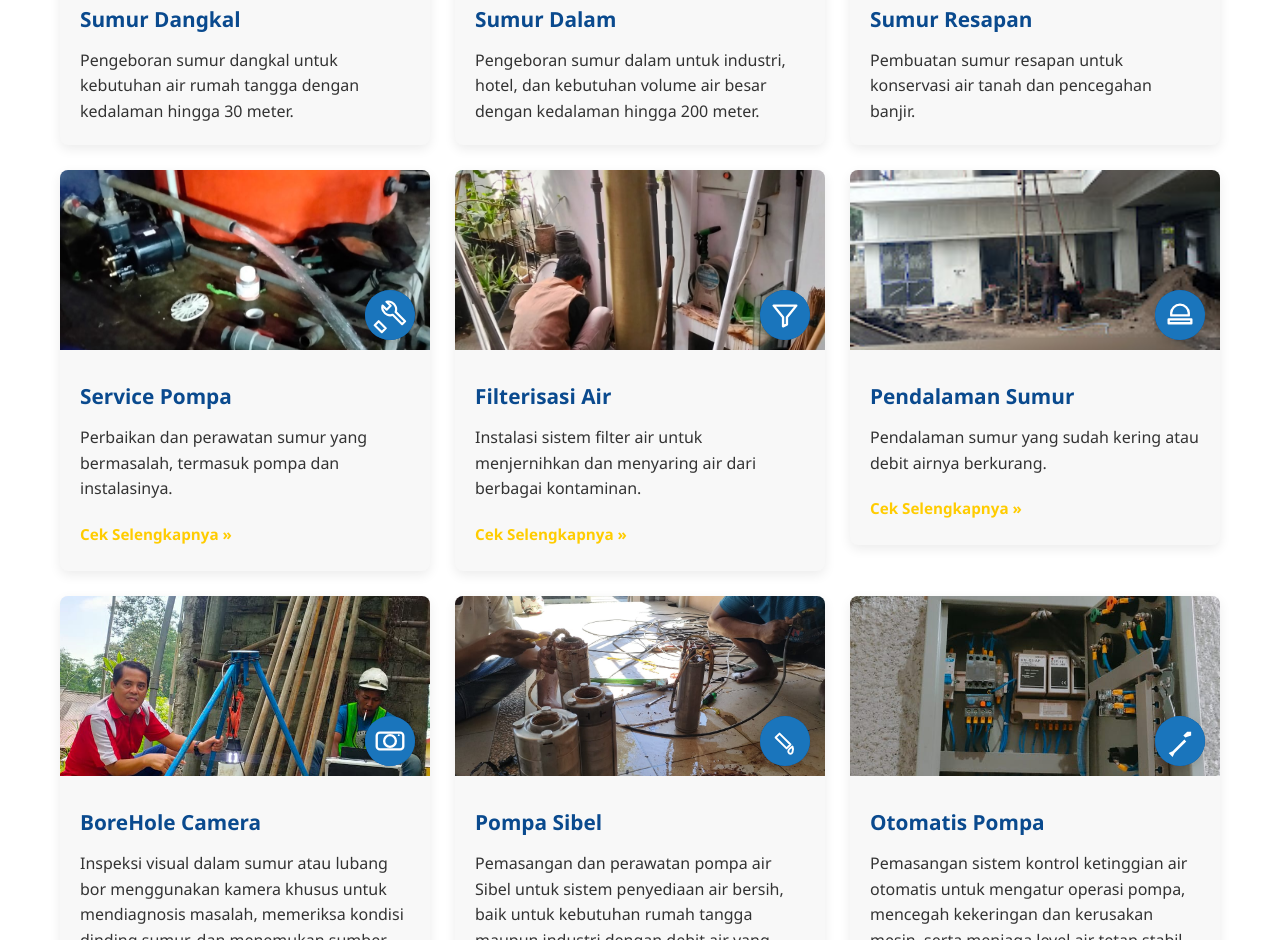
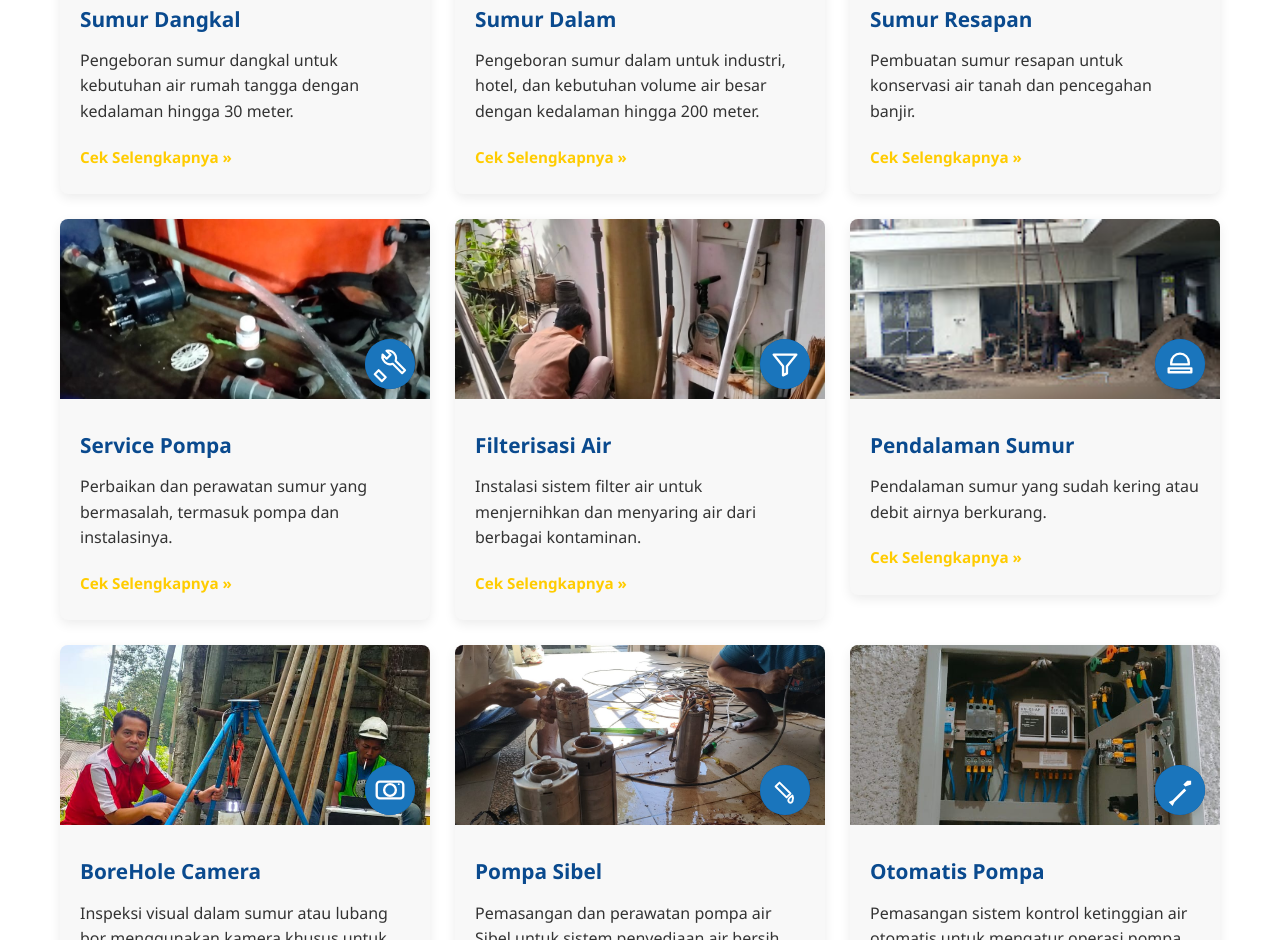
Before and after one commit to Surya-Abadi-Elektrik/suryaabadi.github.io, a plain HTML site: page index.html in a window 1280 px wide. Shown: the part 1467-2407 px from the top of the page. Drawn offline with Linux system fonts and the light colour scheme.

Commit message:
Update index.html

```diff
--- a/index.html
+++ b/index.html
@@ -1046,6 +1046,7 @@
                         <div class="service-content">
                             <h3>Sumur Dangkal</h3>
                             <p>Pengeboran sumur dangkal untuk kebutuhan air rumah tangga dengan kedalaman hingga 30 meter.</p>
+                            <span class="service-cta">Cek Selengkapnya &raquo;</span>
                         </div>
                     </div>
                 </a>
@@ -1064,6 +1065,7 @@
                         <div class="service-content">
                             <h3>Sumur Dalam</h3>
                             <p>Pengeboran sumur dalam untuk industri, hotel, dan kebutuhan volume air besar dengan kedalaman hingga 200 meter.</p>
+                            <span class="service-cta">Cek Selengkapnya &raquo;</span>
                         </div>
                     </div>
                 </a>
@@ -1103,6 +1105,7 @@
                         <div class="service-content">
                             <h3>Sumur Resapan</h3>
                             <p>Pembuatan sumur resapan untuk konservasi air tanah dan pencegahan banjir.</p>
+                            <span class="service-cta">Cek Selengkapnya &raquo;</span>
                         </div>
                     </div>
                 </a>
```
